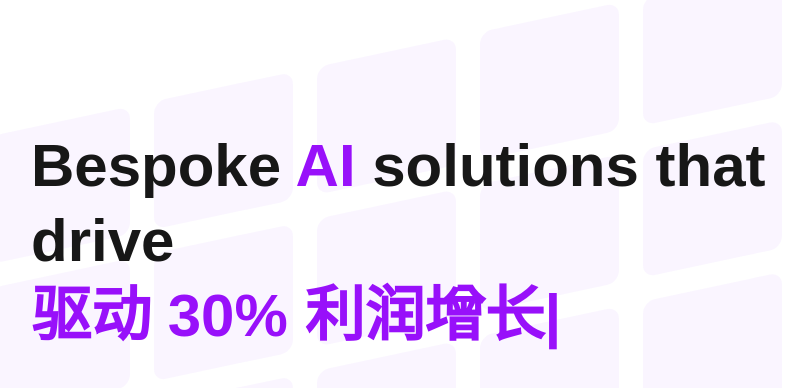
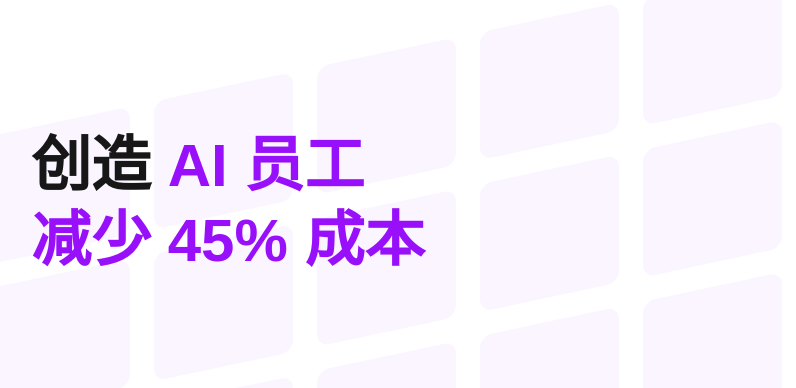
Before and after one commit to LEO-JIM/shangqunai, a Next.js app: page / in a window 1280 px wide. Shown: the top 388 px of the page, without its empty margins (9-805 px from the left). Built offline with nearby package versions, Linux system fonts and the light colour scheme.

Commit message:
Update page.tsx
/newline in dynamic words

```diff
--- a/app/page.tsx
+++ b/app/page.tsx
@@ -5,17 +5,17 @@ export default function Home() {
   return (
     <div className="relative min-h-screen bg-white">
 
-      {/* 背景动效 */}
       <BackgroundGrid />
 
-      {/* 内容区 */}
       <div className="relative z-10 px-10 pt-32 max-w-4xl">
+
         <h1 className="text-6xl font-bold leading-tight">
-          Bespoke <span className="text-purple-600">AI</span> solutions that drive<br />
+          创造 <span className="text-purple-600">AI 员工</span>
+          <br />
           <DynamicWords />
         </h1>
+
       </div>
-
     </div>
   );
 }
```
